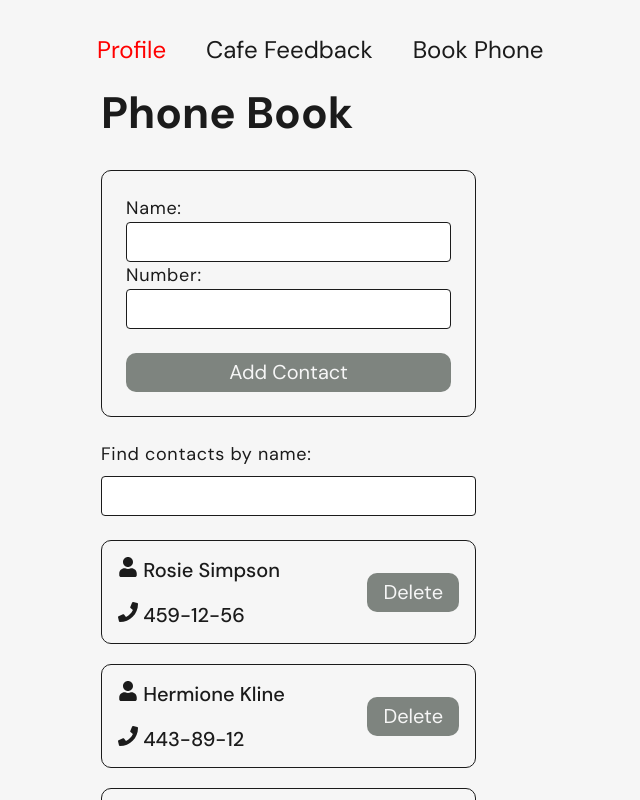
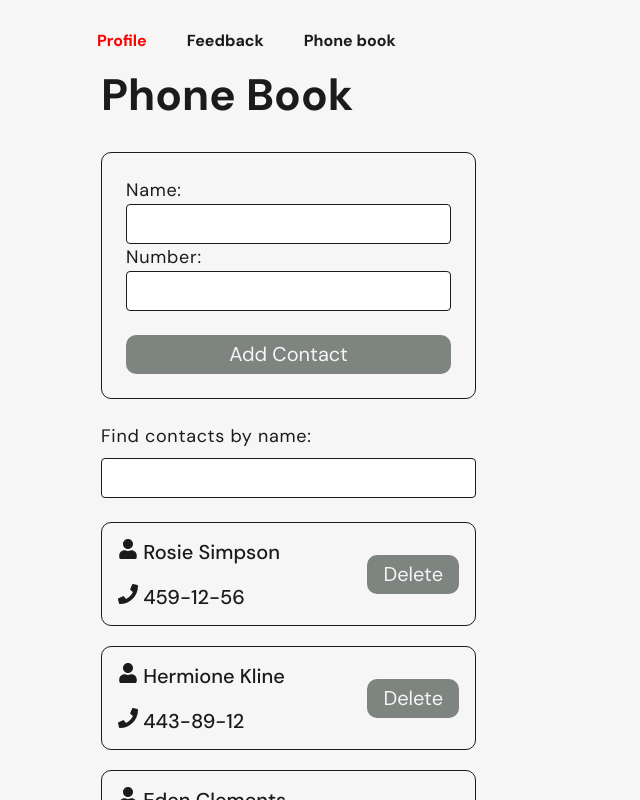
Before and after one commit to VPresich/my-react-template, a React (Vite) app: page /bookphone in a window 1280 px wide. Shown: the top 800 px of the page, without its empty margins (203-843 px from the left). Built offline with nearby package versions, Linux system fonts and the light colour scheme.

Commit message:
refactoring

```diff
--- a/src/jsx/components/bookphone/contacts-list/ContactItem.module.css
+++ b/src/jsx/components/bookphone/contacts-list/ContactItem.module.css
@@ -6,16 +6,14 @@
 
 .name,
 .phone {
-  width: 188px;
   font-size: 16px;
   font-weight: 400;
 }
 
 .delete {
   cursor: pointer;
-  display: flex;
-  justify-content: center;
-  align-items: center;
+  width: auto;
+  text-align: center;
   padding-top: 8px;
   padding-bottom: 8px;
   padding-right: 12px;
@@ -41,7 +39,6 @@
 
   .name,
   .phone {
-    width: 200px;
     font-size: 20px;
     font-weight: 500;
   }
--- a/src/jsx/components/cafe-feedback/auxiliary/key-storage.js
+++ /dev/null
@@ -1 +0,0 @@
-export const KEY_LOCALSTORAGE_FEEDBACK = 'reviews';
--- a/src/jsx/menu-app/MenuApp.jsx
+++ b/src/jsx/menu-app/MenuApp.jsx
@@ -36,7 +36,7 @@ export const MenuApp = () => {
           to="/cafefeedback"
           onClick={() => handleNavLinkClick('/cafefeedback')}
         >
-          Cafe Feedback
+          Feedback
         </NavLink>
 
         <NavLink
@@ -44,7 +44,7 @@ export const MenuApp = () => {
           to="/bookphone"
           onClick={() => handleNavLinkClick('/bookphone')}
         >
-          Book Phone
+          Phone book
         </NavLink>
       </nav>
 
--- a/src/jsx/menu-app/MenuApp.module.css
+++ b/src/jsx/menu-app/MenuApp.module.css
@@ -6,11 +6,15 @@
 
 .link {
   color: var(--secondary-color);
-  font-size: 24px;
-  line-height: 1.5;
+  font-size: 16px;
+  font-weight: 700;
   padding: 12px;
 }
 
 .active {
   color: var(--active-menu-color);
 }
+
+.link:hover {
+  color: var(--active-menu-color);
+}
```
Also changed, not shown: src/jsx/components/cafe-feedback/auxiliary/statistics.js (deleted, +0 -13 lines).
